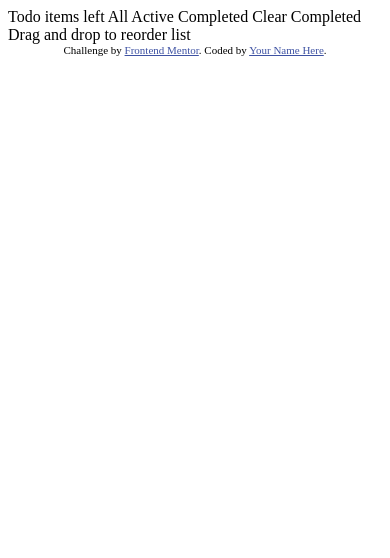
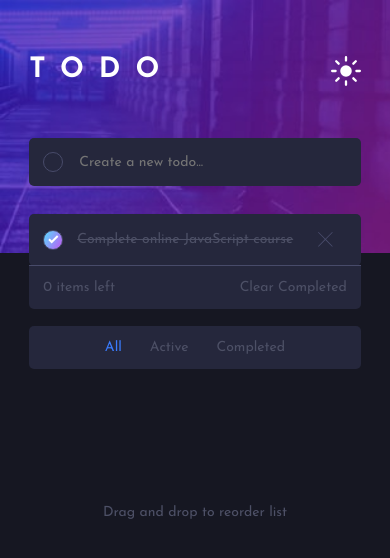
Before and after one commit to russell2231/todo-app, a plain HTML site: page index.html in a window 390 px wide. Drawn offline with Linux system fonts and the light colour scheme.

Commit message:
Add: Responsive Design

```diff
--- a/index.html
+++ b/index.html
@@ -1,36 +1,86 @@
 <!DOCTYPE html>
 <html lang="en">
 	<head>
-  <meta charset="UTF-8">
-  <meta name="viewport" content="width=device-width, initial-scale=1.0"> <!-- displays site properly based on user's device -->
+		<meta charset="UTF-8" />
+		<meta name="viewport" content="width=device-width, initial-scale=1.0" />
+		<!-- displays site properly based on user's device -->
 
-  <link rel="icon" type="image/png" sizes="32x32" href="./images/favicon-32x32.png">
+		<link
+			rel="icon"
+			type="image/png"
+			sizes="32x32"
+			href="./images/favicon-32x32.png"
+		/>
 
 		<title>Frontend Mentor | Todo app</title>
+		<link rel="stylesheet" href="css/main.css" />
 
 		<!-- Feel free to remove these styles or customise in your own stylesheet 👍 -->
 		<style>
-    .attribution { font-size: 11px; text-align: center; }
-    .attribution a { color: hsl(228, 45%, 44%); }
+			.attribution {
+				font-size: 11px;
+				text-align: center;
+			}
+			.attribution a {
+				color: hsl(228, 45%, 44%);
+			}
 		</style>
 	</head>
 	<body>
+		<header>
+			<div class="container">
+				<h1>Todo</h1>
+				<button class="theme-toggle"></button>
+			</div>
+		</header>
 
-  Todo
+		<main>
+			<div class="container">
+				<div class="todo-container">
+					<div class="create">
+						<div class="checkbox"></div>
+						<input
+							class="new-todo"
+							type="text"
+							placeholder="Create a new todo..."
+						/>
+					</div>
 
-  <!-- Add dynamic number --> items left
+					<div class="todo-list">
+						<div class="item complete">
+							<div class="checkbox-container">
+								<div class="checkbox">
+									<img src="images/icon-check.svg" alt="" />
+								</div>
+							</div>
+							<p>
+								Complete online JavaScript course
+								<button class="close"></button>
+							</p>
+						</div>
+					</div>
 
-  All
-  Active
-  Completed
+					<div class="stats">
+						<div class="left">
+							<p><span class="number">0</span> items left</p>
+						</div>
 
-  Clear Completed
+						<div class="filter">
+							<p class="selected">All</p>
+							<p>Active</p>
+							<p>Completed</p>
+						</div>
 
-  Drag and drop to reorder list
+						<div class="clear">
+							<p>Clear Completed</p>
+						</div>
+					</div>
+				</div>
+			</div>
+		</main>
 
-  <div class="attribution">
-    Challenge by <a href="https://www.frontendmentor.io?ref=challenge" target="_blank">Frontend Mentor</a>.
-    Coded by <a href="#">Your Name Here</a>.
-  </div>
+		<footer>
+			<p class="drag">Drag and drop to reorder list</p>
+		</footer>
 	</body>
 </html>
--- a/scss/1-base/_base-index.scss
+++ b/scss/1-base/_base-index.scss
@@ -0,0 +1,3 @@
+@import 'variables';
+@import 'mixins';
+@import 'base';
--- a/scss/1-base/_base.scss
+++ b/scss/1-base/_base.scss
@@ -0,0 +1,54 @@
+* {
+	box-sizing: border-box;
+}
+
+html,
+body {
+	width: 100%;
+	height: 100%;
+	margin: 0;
+	padding: 0;
+	overflow-x: hidden;
+	font-family: $font;
+	font-size: 14px;
+
+	@include desktop {
+		font-size: 18px;
+	}
+}
+
+body {
+	background-color: hsl(235, 21%, 11%);
+}
+
+main {
+	padding-bottom: 5rem;
+}
+
+h1 {
+	font-size: 2rem;
+	margin-top: 0;
+	text-transform: uppercase;
+	letter-spacing: 15px;
+}
+
+button {
+	cursor: pointer;
+
+	&:focus {
+		outline: none;
+	}
+}
+
+.container {
+	width: 85%;
+	margin: 0 auto;
+
+	@include desktop {
+		width: 50%;
+	}
+}
+
+footer {
+	color: hsl(233, 14%, 35%);
+}
--- a/scss/1-base/_mixins.scss
+++ b/scss/1-base/_mixins.scss
@@ -0,0 +1,5 @@
+@mixin desktop {
+	@media (min-width: 1440px) {
+		@content;
+	}
+}
--- a/scss/1-base/_variables.scss
+++ b/scss/1-base/_variables.scss
@@ -0,0 +1,3 @@
+@import url('https://fonts.googleapis.com/css2?family=Josefin+Sans:wght@400;700&display=swap');
+
+$font: 'Josefin Sans', sans-serif;
--- /dev/null
+++ b/scss/2-components/_components-index.scss
@@ -0,0 +1,2 @@
+@import 'header';
+@import 'todo-list';
--- /dev/null
+++ b/scss/2-components/_header.scss
@@ -0,0 +1,36 @@
+header {
+	background: url(../../images/bg-mobile-dark.jpg) no-repeat;
+	background-position: 0 0;
+	background-size: cover;
+	height: 30vh;
+
+	.container {
+		display: flex;
+		justify-content: space-between;
+		padding-top: 4rem;
+
+		h1 {
+			color: #fff;
+		}
+
+		.theme-toggle {
+			width: 30px;
+			height: 30px;
+			background: url(../../images/icon-sun.svg) no-repeat;
+			background-position: 0 0;
+			background-size: cover;
+			border: none;
+		}
+
+		@include desktop {
+			padding-top: 10rem;
+		}
+	}
+
+	@include desktop {
+		background: url(../../images/bg-desktop-dark.jpg) no-repeat;
+		background-position: 0 0;
+		background-size: cover;
+		height: 500px;
+	}
+}
--- /dev/null
+++ b/scss/2-components/_todo-list.scss
@@ -0,0 +1,214 @@
+.todo-container {
+	margin-top: -115px;
+	padding-bottom: 8rem;
+
+	.create {
+		background-color: hsl(235, 24%, 19%);
+		border-radius: 5px;
+		padding: 1rem;
+		display: flex;
+		align-items: center;
+
+		.checkbox {
+			width: 20px;
+			height: 20px;
+			border-radius: 50%;
+			border: 1px solid hsl(235, 19%, 35%);
+
+			@include desktop {
+				width: 30px;
+				height: 30px;
+			}
+		}
+
+		.new-todo {
+			background: transparent;
+			border: none;
+			color: hsl(234, 39%, 85%);
+			font-size: 1rem;
+			font-family: $font;
+			width: 85%;
+			margin-left: 1rem;
+
+			&:focus {
+				outline: none;
+			}
+		}
+
+		@include desktop {
+			padding: 1rem 2rem;
+		}
+	}
+
+	.todo-list {
+		background-color: hsl(235, 24%, 19%);
+		margin-top: 2rem;
+		border-radius: 5px;
+
+		.item {
+			border-bottom: 1px solid hsl(235, 19%, 35%);
+			padding: 1rem;
+			display: flex;
+			align-items: center;
+
+			.checkbox-container {
+				display: flex;
+				justify-content: center;
+				align-items: center;
+				width: 23px;
+				height: 23px;
+				border-radius: 50%;
+
+				.checkbox {
+					display: flex;
+					align-items: center;
+					justify-content: center;
+					width: 20px;
+					height: 20px;
+					border-radius: 50%;
+					border: 1px solid hsl(235, 19%, 35%);
+					background: hsl(235, 24%, 19%);
+					cursor: pointer;
+
+					img {
+						display: none;
+					}
+
+					@include desktop {
+						width: 30px;
+						height: 30px;
+					}
+				}
+
+				&:hover {
+					background: linear-gradient(
+						120deg,
+						hsl(192, 100%, 67%),
+						hsl(280, 87%, 65%)
+					);
+				}
+
+				@include desktop {
+					width: 33px;
+					height: 33px;
+				}
+			}
+
+			p {
+				color: hsl(234, 39%, 85%);
+				width: 85%;
+				margin: 0rem 1rem;
+				cursor: pointer;
+				display: flex;
+				justify-content: space-between;
+				align-items: center;
+				width: 100%;
+
+				&:hover .close {
+					visibility: visible;
+				}
+			}
+
+			.close {
+				width: 15px;
+				height: 15px;
+				background: url(../../images/icon-cross.svg) no-repeat center/cover;
+				border: none;
+
+				@include desktop {
+					visibility: hidden;
+				}
+			}
+
+			@include desktop {
+				padding: 1rem 2rem;
+			}
+
+			&.complete {
+				.checkbox {
+					background: linear-gradient(
+						120deg,
+						hsl(192, 100%, 67%),
+						hsl(280, 87%, 65%)
+					);
+
+					img {
+						display: initial;
+					}
+				}
+
+				p {
+					color: hsl(233, 14%, 35%);
+					text-decoration: line-through;
+				}
+			}
+		}
+	}
+
+	.stats {
+		display: flex;
+		justify-content: space-between;
+		padding: 1rem;
+		background-color: hsl(235, 24%, 19%);
+		position: relative;
+		border-radius: 0 0 5px 5px;
+
+		.filter {
+			display: flex;
+			justify-content: center;
+			position: absolute;
+			left: 0;
+			bottom: -60px;
+			width: 100%;
+			background-color: hsl(235, 24%, 19%);
+			border-radius: 5px;
+			text-align: center;
+
+			p {
+				margin: 1rem;
+				cursor: pointer;
+
+				&:hover {
+					color: hsl(234, 39%, 85%);
+				}
+
+				&.selected {
+					color: hsl(220, 98%, 61%);
+				}
+			}
+
+			@include desktop {
+				position: static;
+				width: 50%;
+			}
+		}
+
+		.clear {
+			p {
+				cursor: pointer;
+
+				&:hover {
+					color: hsl(234, 39%, 85%);
+				}
+			}
+		}
+
+		p {
+			margin: 0;
+			color: hsl(233, 14%, 35%);
+		}
+
+		@include desktop {
+			align-items: center;
+		}
+	}
+
+	@include desktop {
+		margin-top: -150px;
+	}
+}
+
+.drag {
+	color: hsl(233, 14%, 35%);
+	text-align: center;
+}
--- a/scss/main.scss
+++ b/scss/main.scss
@@ -1,2 +1,2 @@
-@import 'base-index';
-@import 'components-index';
+@import '1-base/base-index';
+@import '2-components/components-index';
```
Also changed, not shown: css/main.css (added), 2 other files. Lines whose indentation alone changed are shown as unchanged.
